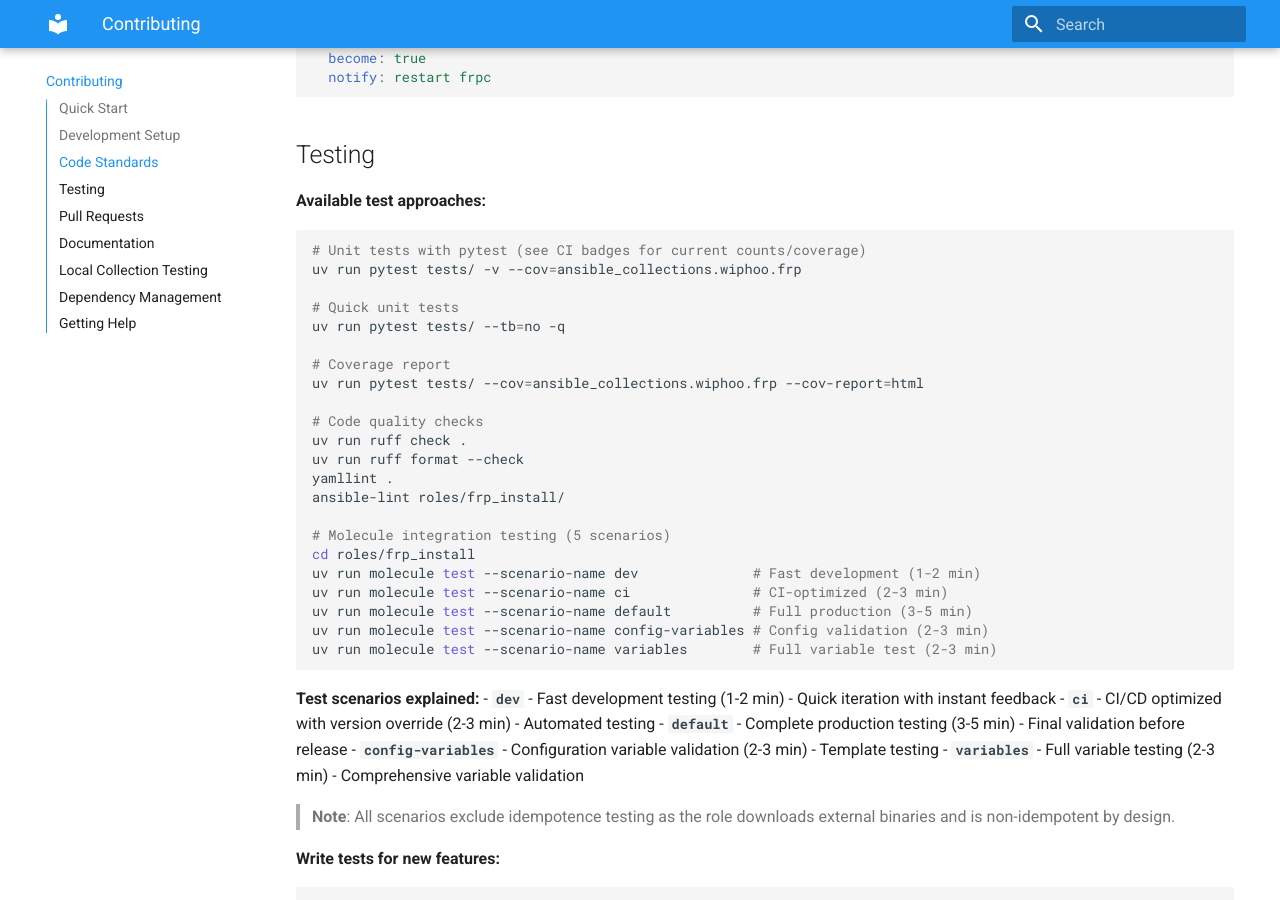
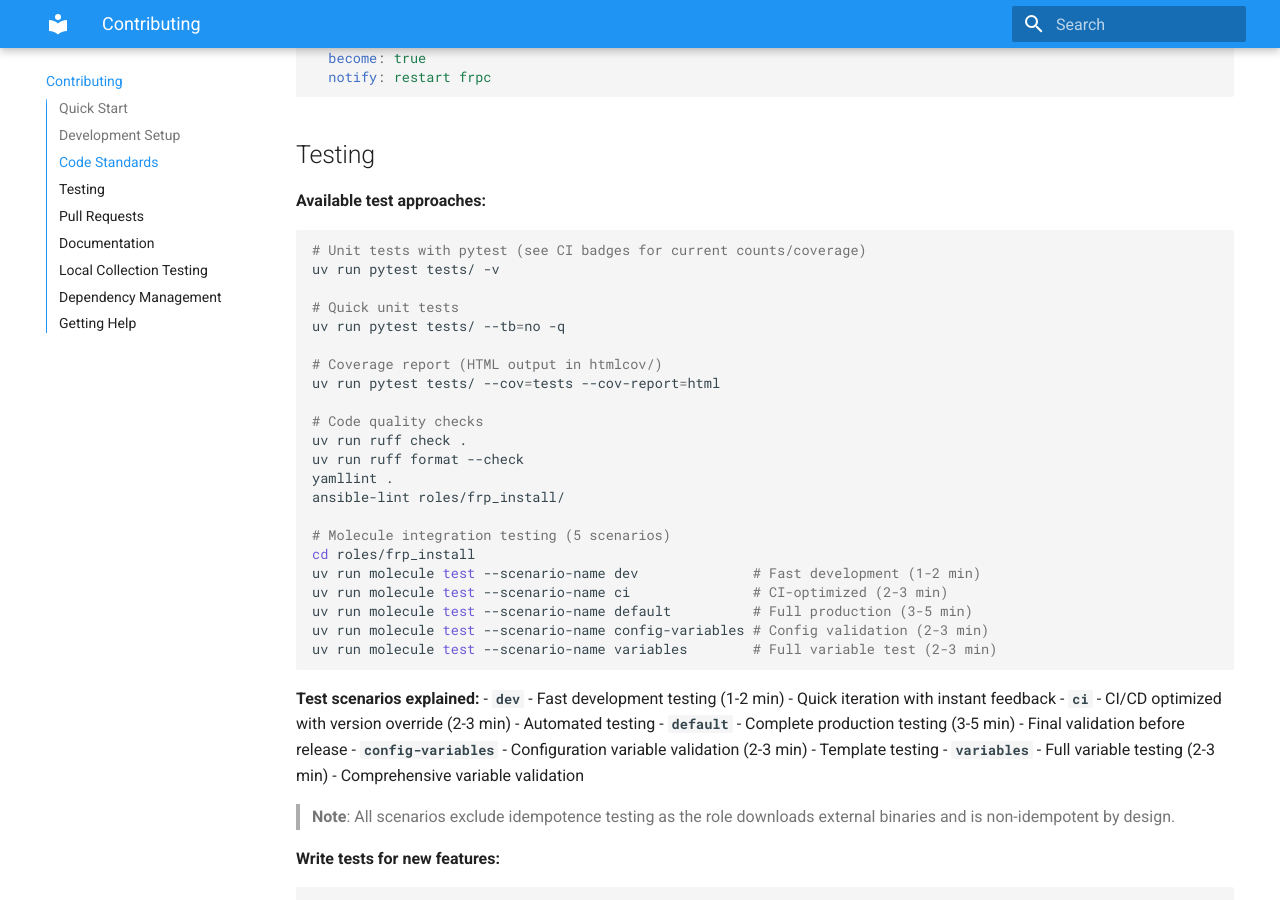
Before and after one commit to wiphoo/Ansible-FRP, an MkDocs documentation site: the page built from docs/contributing.md, in a window 1280 px wide and 900 px high, scrolled down 1091 px. Built offline with MkDocs 1.6.1 and Material for MkDocs 9.7.7, drawn with Linux system fonts in a browser that asks for light colours.

Commit message:
fix: address PR feedback - template bugs and doc corrections
- Fix frpc.toml.j2 serverAddr default (0.0.0.0 is wrong for a client)
- Remove redundant tokenSource comment block in frpc.toml.j2
- Fix docs/contributing.md coverage commands (wrong --cov target)
- Fix docs/api.md OIDC example missing frp_install_auth_oidc_enabled
- Remove duplicate ANSIBLE_ALLOW_BROKEN_CONDITIONALS in pr-validation.yml
- Use find instead of ls -1 for artifact glob in main.yml
- Fix yamllint command in AGENTS.md (add uv run prefix)

````diff
--- a/docs/contributing.md
+++ b/docs/contributing.md
@@ -59,13 +59,13 @@ uv run ruff format --check
 
 ```bash
 # Unit tests with pytest (see CI badges for current counts/coverage)
-uv run pytest tests/ -v --cov=ansible_collections.wiphoo.frp
+uv run pytest tests/ -v
 
 # Quick unit tests
 uv run pytest tests/ --tb=no -q
 
-# Coverage report
-uv run pytest tests/ --cov=ansible_collections.wiphoo.frp --cov-report=html
+# Coverage report (HTML output in htmlcov/)
+uv run pytest tests/ --cov=tests --cov-report=html
 
 # Code quality checks
 uv run ruff check .
````
Also changed, not shown: AGENTS.md (+1 -1 lines), docs/api.md (+1 -0 lines), 3 other files.
